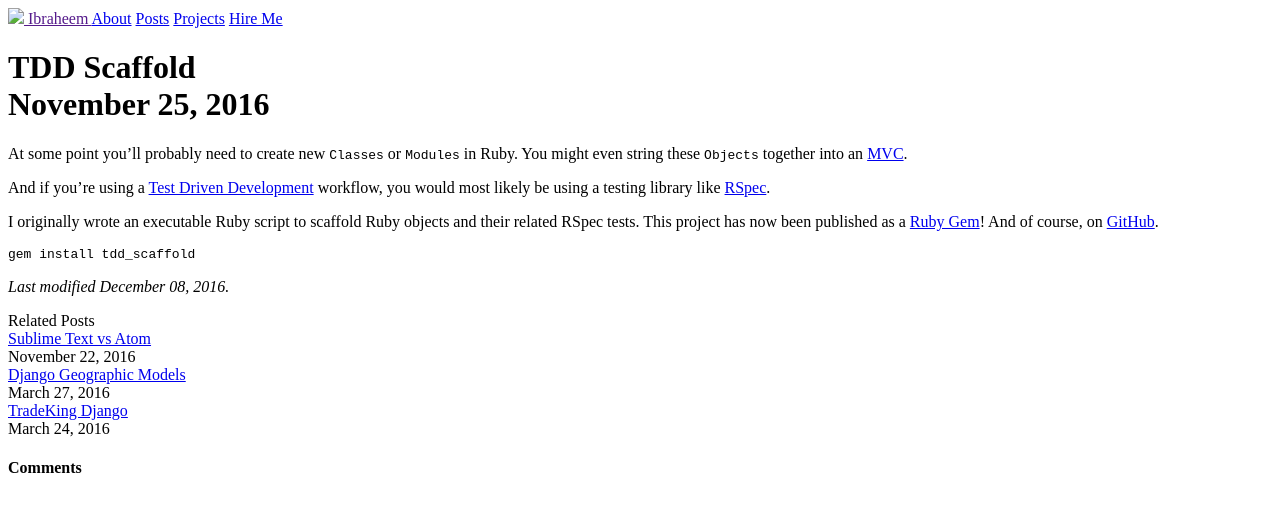
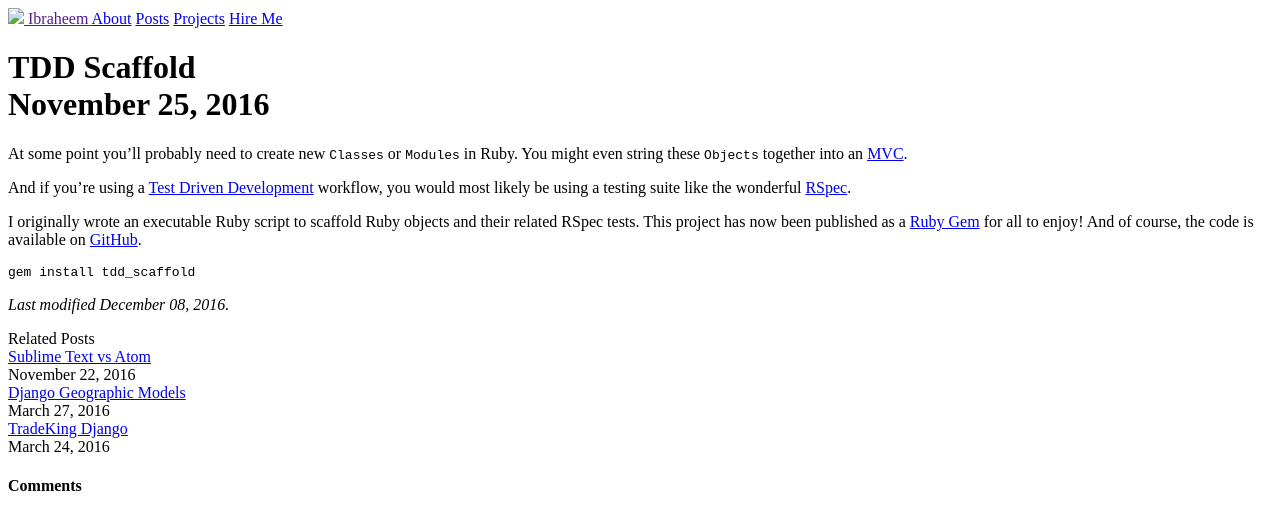
Before and after one commit to ibraheem4/ibraheem4.github.io, a Jekyll site: the page built from _posts/2016-11-25-TDD-Scaffold.md, in a window 1280 px wide. Shown: the top 530 px of the page. Built offline with Jekyll 4.4.1, drawn with Linux system fonts in a browser that asks for light colours; nearby versions of some CDN libraries; some web fonts are replaced; library files that are not in the unit come from our copies.

Commit message:
Update TDD post

````diff
--- a/_posts/2016-11-25-TDD-Scaffold.md
+++ b/_posts/2016-11-25-TDD-Scaffold.md
@@ -10,9 +10,9 @@ comments: 	true
 ---
 At some point you'll probably need to create new `Classes` or `Modules` in Ruby.  You might even string these `Objects` together into an [MVC](https://en.wikipedia.org/wiki/Model–view–controller).
 
-And if you're using a [Test Driven Development](https://en.wikipedia.org/wiki/Test-driven_development) workflow, you would most likely be using a testing library like [RSpec](http://rspec.info/).
+And if you're using a [Test Driven Development](https://en.wikipedia.org/wiki/Test-driven_development) workflow, you would most likely be using a testing suite like the wonderful [RSpec](http://rspec.info/).
 
-I originally wrote an executable Ruby script to scaffold Ruby objects and their related RSpec tests.  This project has now been published as a [Ruby Gem](https://rubygems.org/gems/tdd_scaffold)!  And of course, on [GitHub](https://github.com/ibraheem4/tdd_scaffold).
+I originally wrote an executable Ruby script to scaffold Ruby objects and their related RSpec tests.  This project has now been published as a [Ruby Gem](https://rubygems.org/gems/tdd_scaffold) for all to enjoy!  And of course, the code is available on [GitHub](https://github.com/ibraheem4/tdd_scaffold).
 
 ```ruby
 gem install tdd_scaffold
````
